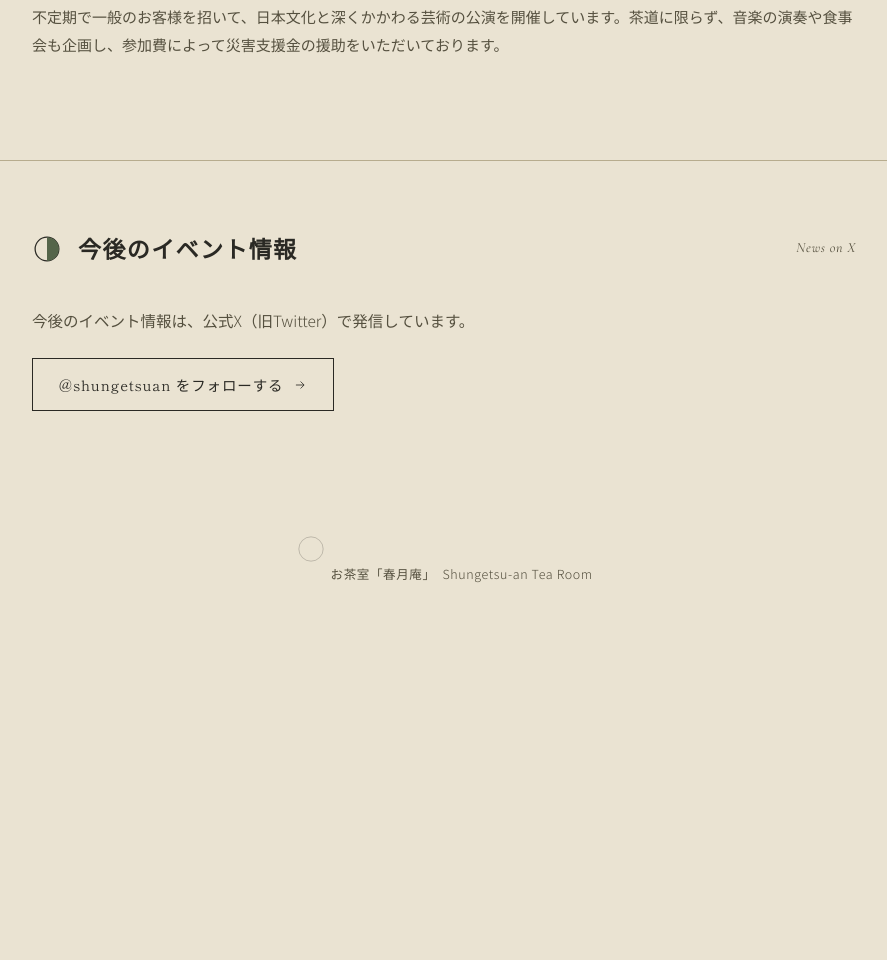
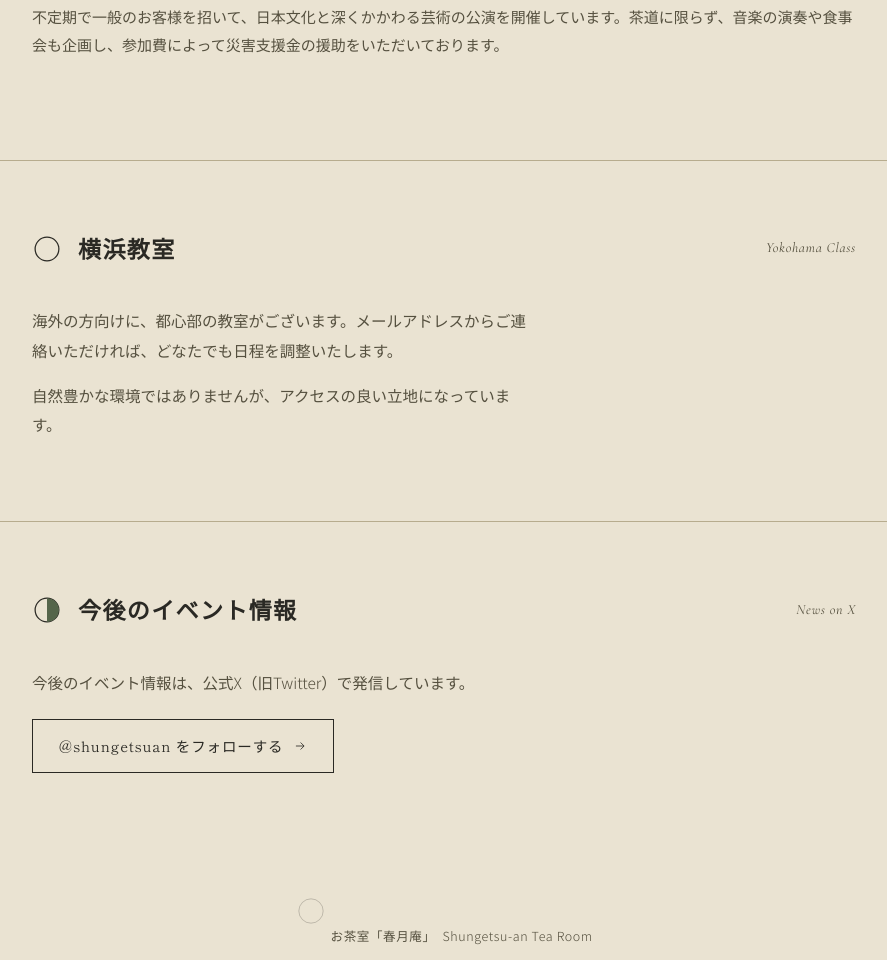
Before and after one commit to shungetsuan/shungetsuan.github.io, a plain HTML site: page tokushoku.html in a window 1280 px wide. Shown: the part 2596-3556 px from the top of the page, without its empty margins (196-1083 px from the left). Before the commit the page ends 3242 px from the top, so only its background shows below. Drawn offline with nearby package versions, Linux system fonts and the light colour scheme.

Commit message:
Change files
Tokushoku page is changed

```diff
--- a/style.css
+++ b/style.css
@@ -475,3 +475,6 @@ footer .moon-sig{
 .sns-link{ margin-top:22px; }
 
 .event figure.portrait{ max-width:420px; margin-left:auto; margin-right:auto; }
+
+.event-photo{ margin:0 0 22px; }
+.event-photo img{ width:100%; height:auto; border:1px solid var(--line); padding:6px; background:var(--paper-deep); }
--- a/tokushoku.html
+++ b/tokushoku.html
@@ -67,6 +67,24 @@
     </div>
   </section>
 
+  <section id="yokohama">
+    <div class="wrap">
+      <div class="section-head">
+        <svg class="phase" viewBox="0 0 24 24" fill="none"><circle cx="12" cy="12" r="9.5" stroke="#2A2924" stroke-width="1"/><path d="M12 2.5a9.5 9.5 0 0 0 0 19 7 7 0 0 1 0-19z" fill="#55654A"/></svg>
+        <h2>横浜教室</h2>
+        <span class="en">Yokohama Class</span>
+      </div>
+
+      <!-- 写真が届いたらここに入れます：
+      <figure class="event-photo"><img src="assets/events/yokohama.jpg" alt="横浜教室の様子" loading="lazy"></figure>
+      -->
+
+      <p class="lead">海外の方向けに、都心部の教室がございます。メールアドレスからご連絡いただければ、どなたでも日程を調整いたします。</p>
+      <p class="lead">自然豊かな環境ではありませんが、アクセスの良い立地になっています。</p>
+      <!-- メールアドレスが決まったらここに：<p class="sns-link"><a class="btn" href="mailto:XXXX">メールで問い合わせる</a></p> -->
+    </div>
+  </section>
+
   <section id="sns">
     <div class="wrap">
       <div class="section-head">
```
